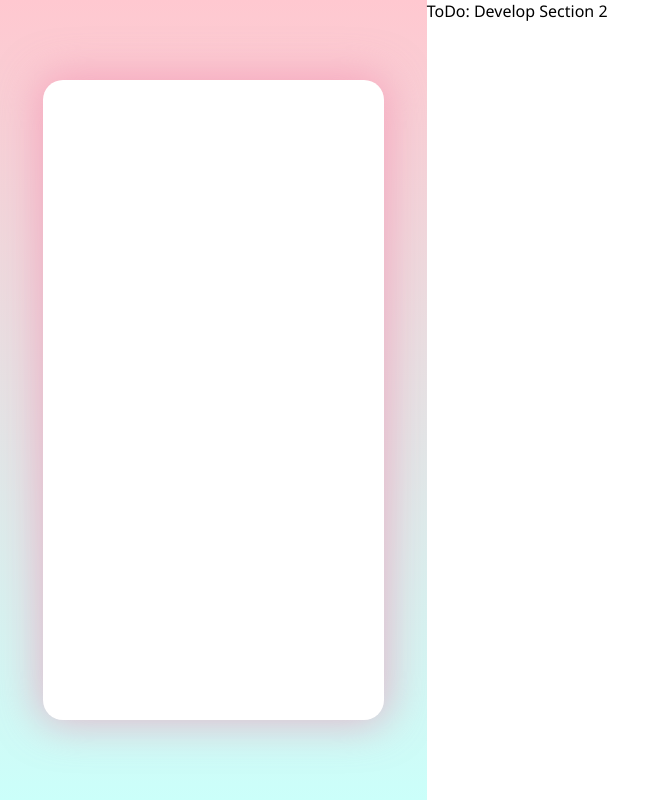
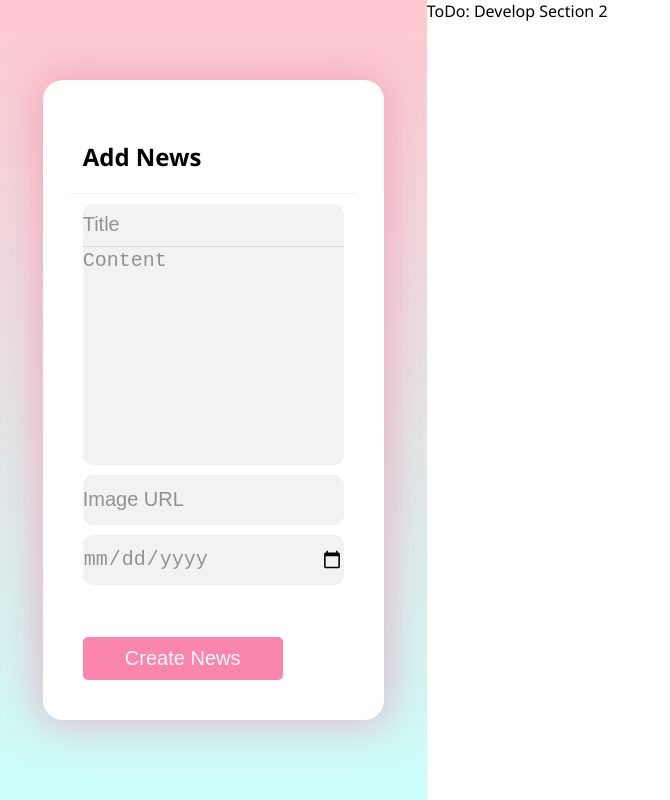
Before and after one commit to MarkTorre/UNIR_FULLSTACKDEVELOPER_ACTIVIDAD_5, an Angular app in the folder BloggingSystem/: page / in a window 1280 px wide. Shown: the whole page, without its empty margins (0-670 px from the left). Built offline with nearby package versions, Linux system fonts and the light colour scheme.

Commit message:
feat(blog): develop blog style news generator: - Applied style and created html for news generation - Note: implement label for inputs, find another interesting way to place the labels in the entry

```diff
--- a/BloggingSystem/src/app/components/blog/blog.css
+++ b/BloggingSystem/src/app/components/blog/blog.css
@@ -3,13 +3,17 @@
   --color-pink:rgb(255, 200, 208);
   --shadow-pink:rgba(243, 125, 166, 0.5);
   --color-turquoise: #cbfffa;
+  --color-grey: #f2f2f2;
+  --color-grey-dark: #dcdcdc;
+  --color-entry-text: #b6b6b6;
+  --color-placeholder-text: #929292;
   /*Instrucciones app-blog */
   display: flex;
   flex-direction: row;
   height:100%;
 }
 
-/* News Section Generation*/
+/* 1. Section News Generation*/
 #news-generator {
   display: flex;
   flex-direction: column;
@@ -21,15 +25,93 @@
 
 /* Box News Entry*/
 #news-gen-box {
+  display: flex;
+  flex-direction: column;
   background-color: white;
   border-radius: 20px;
   box-shadow: 0px 0px 40px 5px var(--shadow-pink); /* h-offset | v-offset | blur | spread | color */
   width: 80%;
   height: 80%;
-  margin: auto;
+  padding: 40px;
 }
 
-/**/
+#news-gen-title-separator {
+  position: relative; /*posición relativa para que el separador pueda salir un poquito por fuera del padding del padre*/
+  left: -5%;  /*desplazo la mitad del tanto por ciento incrementado en width(10%) para que quede centrado.*/
+  width: 110%; /*Incremento el tamaño de width en un 10%*/
+  height: 2px;
+  background-color: var(--color-grey);
+}
+
+.news-box-entry {
+  display:flex;
+  flex-direction: column;
+  background-color: var(--color-grey);
+  width:100%;
+  border-radius:10px;
+  margin-top: 10px;
+
+}
+
+#news-entry-separator {
+  height: 2px;
+  background-color: var(--color-grey-dark);
+}
+
+#news-entry-content {
+  height: 100%;
+
+}
+
+#news-entry-container{
+  height: 100%;
+
+}
+
+
+
+.entry-style {
+  background: transparent;
+  border: none;
+  resize: none;
+  border-style: none;
+  outline:none;
+  height: 50px;
+  padding-left: var(--padding-news-generator);
+
+  /*Text Style*/
+  font-size: 20px;
+  font-weight: 500px;
+  color:var(--color-placeholder-text);
+}
+
+.entry-style::placeholder {
+  color:var(--color-placeholder-text);
+}
+
+#bttn-news {
+  background-color:rgb(251, 134, 173);
+  border: none;
+  color: rgb(255, 249, 249);
+  font-weight: 500px;
+  width: 200px;
+  padding: 10px 20px;
+  text-align: center;
+  text-decoration: none;
+  display: inline-block;
+  font-size: 20px;
+  margin-top: 20%;
+  border-radius: 5px;
+  cursor: pointer;
+   /* Transición suave para el cambio de color y el efecto de clic */
+  transition: background-color 0.3s ease;
+}
+
+#bttn-news:active{
+  background-color:rgb(255, 174, 201);
+}
+
+/*2. Section News Content*/
 #news-content {
   background-color: white;
   flex:2;
--- a/BloggingSystem/src/app/components/blog/blog.html
+++ b/BloggingSystem/src/app/components/blog/blog.html
@@ -1,5 +1,20 @@
 <section id="news-generator">
-  <div id="news-gen-box"></div>
+  <div id="news-gen-box">
+    <h2 id="news-gen-title">  Add News</h2>
+    <div id="news-gen-title-separator"></div>
+    <div id="news-entry-container" class="news-box-entry">
+      <input id="news-entry-title" class="entry-style" type="text" aria-label="news title" name="news-title" placeholder="Title">
+      <div id="news-entry-separator"></div>
+      <textarea id="news-entry-content" class="entry-style"  name="news-entry-content" placeholder="Content"></textarea>
+    </div>
+    <div class="news-box-entry">
+      <input id="news-entry-url" class="entry-style" type="text" aria-label="Image Url" name="news-image-url" placeholder="Image URL">
+    </div>
+    <div class="news-box-entry">
+      <input id="news-entry-date" class="entry-style"  type="date" aria-label="Publication Date" name="news-date" placeholder="Date">
+    </div>
+    <button id="bttn-news">Create News</button>
+  </div>
 </section>
 
 <section id="news-content">
```
